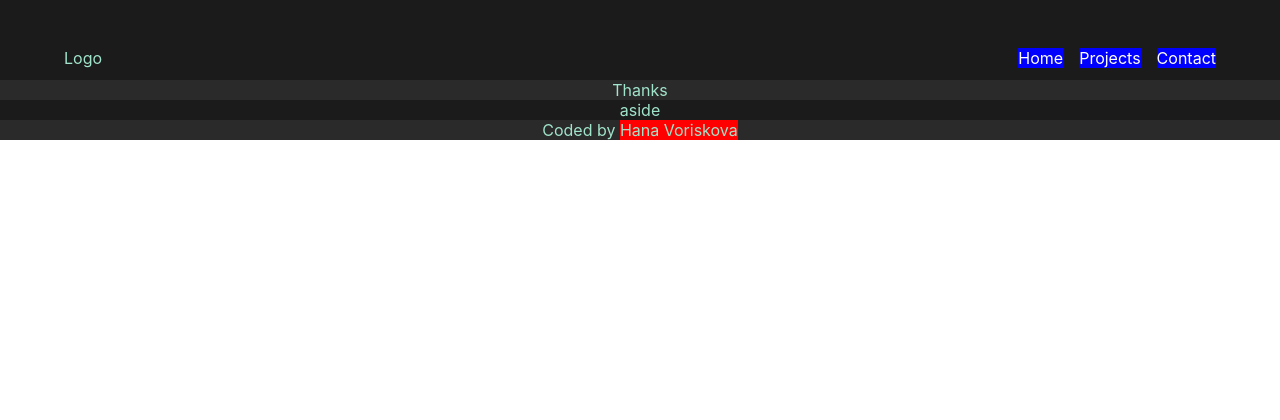
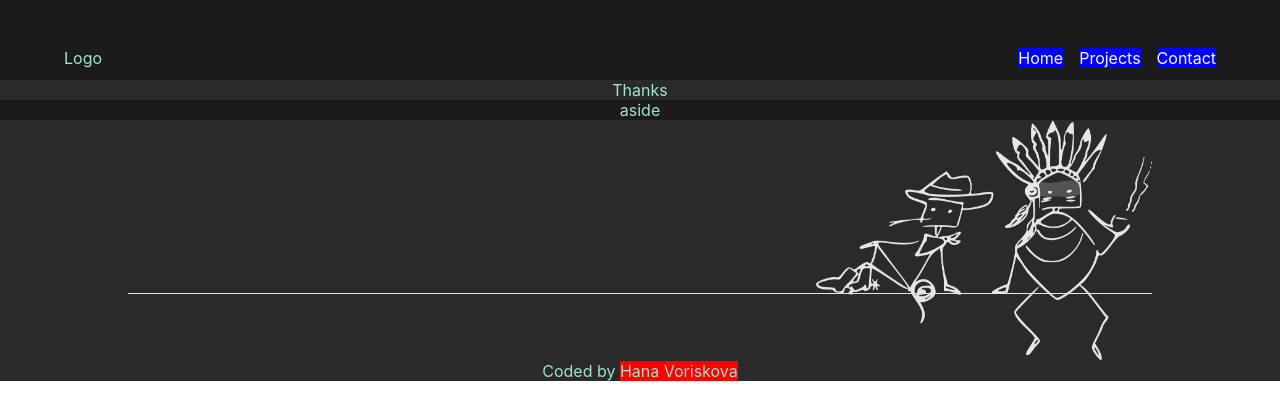
Before and after one commit to havoriskova/portfolio, a React (Create React App) app in the folder 01-portfolio/: page /thanks in a window 1280 px wide. Shown: the top 420 px of the page. Built offline with nearby package versions, Linux system fonts and the light colour scheme; the HTML template or start-up script is replaced by a standard one.

Commit message:
added footer picture

```diff
--- a/01-portfolio/src/App.js
+++ b/01-portfolio/src/App.js
@@ -8,6 +8,7 @@ import Thanks from './components/Thanks.js';
 import { Component } from 'react';
 import Loader from './components/Loader';
 import RandomBackground from './hoc/RandomBackground';
+import Footer from './components/Footer';
 
 class App extends Component {
 
@@ -55,8 +56,7 @@ class App extends Component {
           <aside><p>aside</p></aside>
 
           <footer>
-            <p>Coded by <a href="https://www.linkedin.com/in/hanavoriskova/?locale=en_US" rel="noreferrer" target='_blank'>Hana Voriskova</a>
-            </p>
+            <Footer />
           </footer>
       </div>
     </BrowserRouter>);
--- /dev/null
+++ b/01-portfolio/src/components/Footer.css
@@ -0,0 +1,23 @@
+.robots_container {
+    position: relative;
+    height: 15rem;
+    display: flex;
+    place-content: flex-end;
+
+
+}
+
+
+.robots_container img {
+    max-width: 100%;
+    position: relative;
+   /* bottom: .2rem; */
+   filter: invert(90%);
+}
+
+.robots_container ~ .hr {
+    position: relative;
+    top: -4.2rem;
+    border-top: solid rgb(229, 229, 229) .1rem;
+
+}
--- /dev/null
+++ b/01-portfolio/src/components/Footer.js
@@ -0,0 +1,25 @@
+import "./Footer.css";
+import robots from '../img/robots_footer_pc.png';
+//import robot from '../img/robot_footer_phone.png';
+
+
+const Footer = (props) => {
+
+
+    return(
+        <>
+
+            <div className="robots_container">
+                <img alt="robots" src={robots}/>
+            </div>
+            <div className="hr"></div>
+            <p>Coded by <a href="https://www.linkedin.com/in/hanavoriskova/?locale=en_US" rel="noreferrer" target='_blank'>Hana Voriskova</a>
+            </p>
+        </>
+    )
+};
+
+export default Footer;
+
+
+//
```
Also changed, not shown: 01-portfolio/src/img/robot_footer_phone.png (added), 01-portfolio/src/img/robots_footer_pc.png (added).
